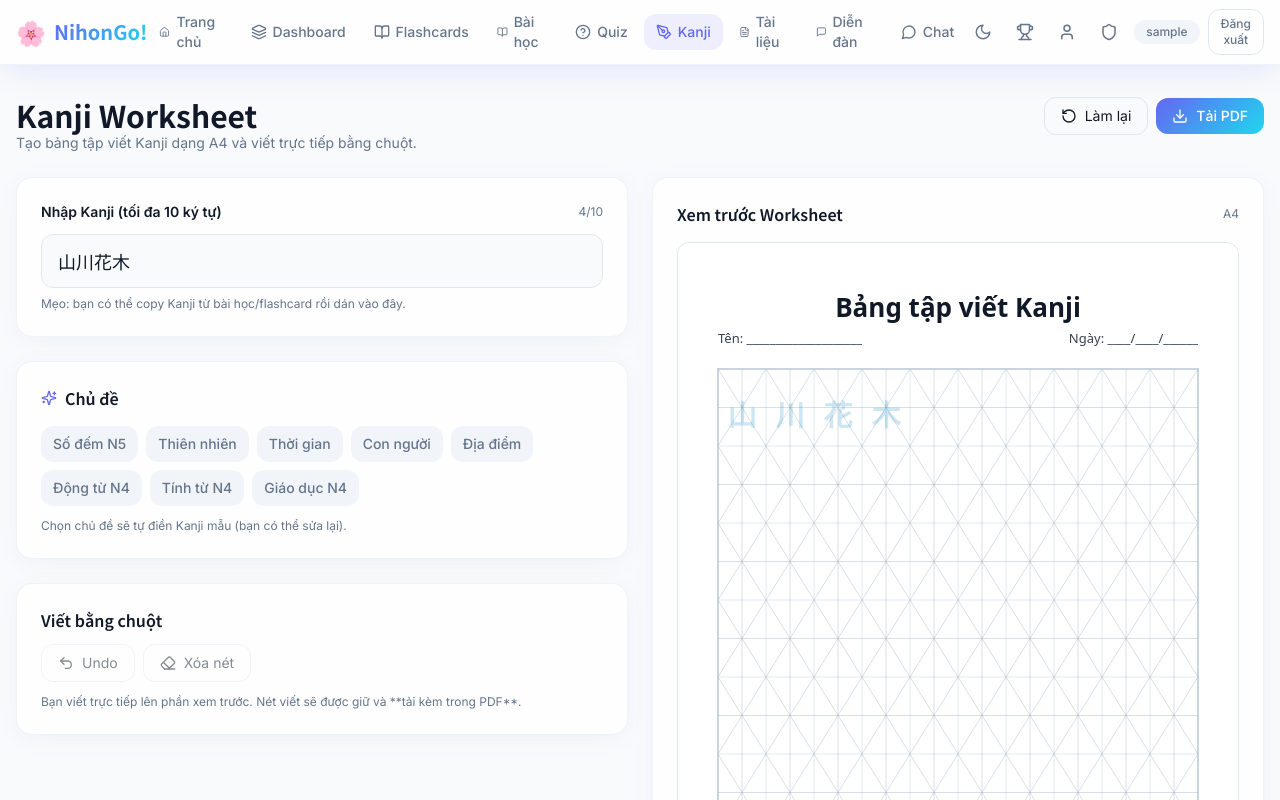
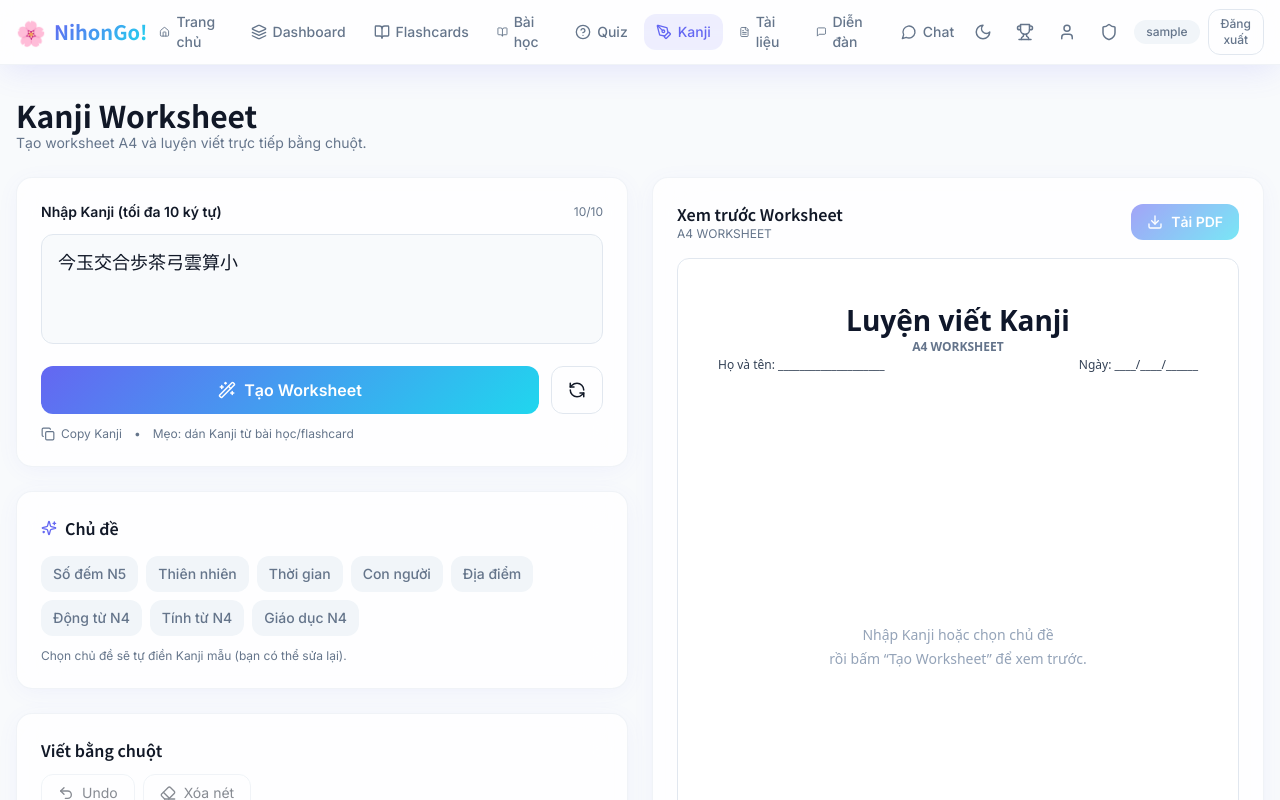
Before and after one commit to nguyendinhdat210920-lab/nihongo-quest, a React (Vite) app: page /kanji in a window 1280 px wide. Shown: the top 800 px of the page. Built offline with nearby package versions, Linux system fonts and the light colour scheme; sample sign-in values are in the browser's storage; the HTML template or start-up script is replaced by a standard one.

Commit message:
Update Kanji worksheet layout
Made-with: Cursor

```diff
--- a/src/pages/KanjiWorksheet.tsx
+++ b/src/pages/KanjiWorksheet.tsx
@@ -1,12 +1,13 @@
 import { useEffect, useMemo, useRef, useState } from "react";
 import { motion } from "framer-motion";
-import { Download, Eraser, RotateCcw, Sparkles, Undo2 } from "lucide-react";
+import { Copy, Download, Eraser, RefreshCcw, Sparkles, Undo2, Wand2 } from "lucide-react";
 import { jsPDF } from "jspdf";
 
 type Point = { x: number; y: number };
 type Stroke = { points: Point[] };
 
 const MAX_KANJI = 10;
+const MAX_ROWS = 10;
 
 const TOPICS: { id: string; label: string; kanji: string }[] = [
   { id: "n5-night", label: "Số đếm N5", kanji: "一二三四五六七八九十" },
@@ -48,7 +49,7 @@ function getCanvasPos(canvas: HTMLCanvasElement, e: PointerEvent) {
   };
 }
 
-function drawGrid(ctx: CanvasRenderingContext2D, w: number, h: number, cols: number, rows: number) {
+function drawWorksheetBase(ctx: CanvasRenderingContext2D, w: number, h: number) {
   ctx.save();
   ctx.clearRect(0, 0, w, h);
 
@@ -58,62 +59,62 @@ function drawGrid(ctx: CanvasRenderingContext2D, w: number, h: number, cols: num
 
   // margins
   const padding = 28;
-  const headerH = 86;
-  const gridX = padding;
-  const gridY = padding + headerH;
-  const gridW = w - padding * 2;
-  const gridH = h - gridY - padding;
+  // header
+  ctx.fillStyle = "#0F172A";
+  ctx.font = "700 28px system-ui, -apple-system, Segoe UI, Roboto, Arial";
+  ctx.textAlign = "center";
+  ctx.fillText("Luyện viết Kanji", w / 2, padding + 32);
 
-  // header
-  ctx.fillStyle = "#111827";
-  ctx.font = "700 26px system-ui, -apple-system, Segoe UI, Roboto, Arial";
-  ctx.textAlign = "center";
-  ctx.fillText("Bảng tập viết Kanji", w / 2, padding + 34);
-  ctx.font = "400 13px system-ui, -apple-system, Segoe UI, Roboto, Arial";
+  ctx.fillStyle = "#64748B";
+  ctx.font = "600 12px system-ui, -apple-system, Segoe UI, Roboto, Arial";
+  ctx.fillText("A4 WORKSHEET", w / 2, padding + 52);
+
+  ctx.fillStyle = "#334155";
+  ctx.font = "400 12px system-ui, -apple-system, Segoe UI, Roboto, Arial";
   ctx.textAlign = "left";
-  ctx.fillStyle = "#374151";
-  ctx.fillText("Tên: ____________________", padding, padding + 60);
+  ctx.fillText("Họ và tên: ____________________", padding, padding + 70);
   ctx.textAlign = "right";
-  ctx.fillText("Ngày: ____/____/______", w - padding, padding + 60);
+  ctx.fillText("Ngày: ____/____/______", w - padding, padding + 70);
 
-  // grid outer
+  ctx.restore();
+}
+
+function drawRowGrid(
+  ctx: CanvasRenderingContext2D,
+  x: number,
+  y: number,
+  w: number,
+  h: number,
+  cols: number
+) {
+  ctx.save();
+  // outer border
   ctx.strokeStyle = "#CBD5E1";
-  ctx.lineWidth = 2;
-  ctx.strokeRect(gridX, gridY, gridW, gridH);
+  ctx.lineWidth = 1.5;
+  ctx.strokeRect(x, y, w, h);
 
-  const cellW = gridW / cols;
-  const cellH = gridH / rows;
-
-  // grid lines
+  // vertical lines
   ctx.strokeStyle = "#E2E8F0";
   ctx.lineWidth = 1;
+  const cellW = w / cols;
   for (let c = 1; c < cols; c++) {
-    const x = gridX + c * cellW;
+    const xx = x + c * cellW;
     ctx.beginPath();
-    ctx.moveTo(x, gridY);
-    ctx.lineTo(x, gridY + gridH);
-    ctx.stroke();
-  }
-  for (let r = 1; r < rows; r++) {
-    const y = gridY + r * cellH;
-    ctx.beginPath();
-    ctx.moveTo(gridX, y);
-    ctx.lineTo(gridX + gridW, y);
+    ctx.moveTo(xx, y);
+    ctx.lineTo(xx, y + h);
     ctx.stroke();
   }
 
-  // diagonal + center guidelines in each cell
+  // guidelines in each cell (diagonal + cross)
   ctx.strokeStyle = "rgba(148, 163, 184, 0.35)";
-  for (let r = 0; r < rows; r++) {
   for (let c = 0; c < cols; c++) {
-      const x0 = gridX + c * cellW;
-      const y0 = gridY + r * cellH;
+    const x0 = x + c * cellW;
     const x1 = x0 + cellW;
-      const y1 = y0 + cellH;
+    const y0 = y;
+    const y1 = y + h;
     const xc = x0 + cellW / 2;
-      const yc = y0 + cellH / 2;
+    const yc = y0 + h / 2;
 
-      // diagonals
     ctx.beginPath();
     ctx.moveTo(x0, y0);
     ctx.lineTo(x1, y1);
@@ -122,8 +123,6 @@ function drawGrid(ctx: CanvasRenderingContext2D, w: number, h: number, cols: num
     ctx.moveTo(x1, y0);
     ctx.lineTo(x0, y1);
     ctx.stroke();
-
-      // center cross
     ctx.beginPath();
     ctx.moveTo(xc, y0);
     ctx.lineTo(xc, y1);
@@ -133,40 +132,59 @@ function drawGrid(ctx: CanvasRenderingContext2D, w: number, h: number, cols: num
     ctx.lineTo(x1, yc);
     ctx.stroke();
   }
-  }
-
   ctx.restore();
 }
 
-function drawFaintKanji(
-  ctx: CanvasRenderingContext2D,
-  glyphs: string[],
-  w: number,
-  h: number,
-  cols: number,
-  rows: number
-) {
+function drawWorksheetRows(ctx: CanvasRenderingContext2D, w: number, h: number, glyphs: string[]) {
   const padding = 28;
-  const headerH = 86;
-  const gridX = padding;
-  const gridY = padding + headerH;
-  const gridW = w - padding * 2;
-  const gridH = h - gridY - padding;
+  const topY = padding + 92;
+  const bottomPad = padding;
+  const usableH = Math.max(1, h - topY - bottomPad);
+
+  const rows = Math.min(glyphs.length, MAX_ROWS);
+  const rowGap = 12;
+  const labelW = Math.min(64, Math.max(52, w * 0.08));
+  const cols = 10;
+
+  const rowH = rows > 0 ? Math.min(68, Math.max(46, (usableH - rowGap * (rows - 1)) / rows)) : 60;
+  const gridW = w - padding * 2 - labelW;
   const cellW = gridW / cols;
-  const cellH = gridH / rows;
 
   ctx.save();
+  ctx.textAlign = "center";
+
+  // font sizes based on row height
+  const faintFont = Math.floor(Math.min(cellW, rowH) * 0.62);
+  const labelFont = Math.floor(rowH * 0.70);
+  const fontFamily = `"Yu Mincho","YuMincho","MS Mincho","Noto Serif JP",serif`;
+
+  for (let r = 0; r < rows; r++) {
+    const ch = glyphs[r];
+    const y = topY + r * (rowH + rowGap);
+    const labelX = padding + labelW / 2;
+    const gridX = padding + labelW;
+
+    // kanji label (left)
+    ctx.fillStyle = "#0F172A";
+    ctx.font = `700 ${labelFont}px ${fontFamily}`;
+    ctx.textBaseline = "middle";
+    ctx.fillText(ch, labelX, y + rowH / 2);
+
+    // grid row
+    drawRowGrid(ctx, gridX, y, gridW, rowH, cols);
+
+    // faint guide in first 6 cells
     ctx.fillStyle = "rgba(2, 132, 199, 0.20)";
-  ctx.textAlign = "center";
-  // A font that usually exists on Windows; fallback to system
-  ctx.font = `700 ${Math.floor(Math.min(cellW, cellH) * 0.62)}px "Yu Mincho","YuMincho","MS Mincho","Noto Serif JP",serif`;
+    ctx.font = `700 ${faintFont}px ${fontFamily}`;
+    for (let c = 0; c < cols; c++) {
+      const inGuide = c < 7; // like the screenshot: many guide boxes
+      if (!inGuide) continue;
+      const x = gridX + c * cellW + cellW / 2;
+      const yy = y + rowH / 2 + rowH * 0.20;
+      ctx.fillText(ch, x, yy);
+    }
+  }
 
-  for (let i = 0; i < glyphs.length && i < cols; i++) {
-    const ch = glyphs[i];
-    const x = gridX + i * cellW + cellW / 2;
-    const y = gridY + cellH / 2 + (cellH * 0.24);
-    ctx.fillText(ch, x, y);
-  }
   ctx.restore();
 }
 
@@ -190,19 +208,18 @@ function drawStrokes(ctx: CanvasRenderingContext2D, strokes: Stroke[]) {
 }
 
 export default function KanjiWorksheet() {
-  const [input, setInput] = useState("山川花木");
+  const [input, setInput] = useState("今玉交合歩茶弓雲算小");
   const [selectedTopic, setSelectedTopic] = useState<string | null>(null);
+  const [generated, setGenerated] = useState<string[]>([]);
   const [strokes, setStrokes] = useState<Stroke[]>([]);
   const [isDrawing, setIsDrawing] = useState(false);
 
   const canvasRef = useRef<HTMLCanvasElement | null>(null);
   const currentStroke = useRef<Stroke | null>(null);
 
-  const glyphs = useMemo(() => splitGlyphs(sanitizeKanjiInput(input)), [input]);
-  const count = glyphs.length;
-
-  const cols = 10;
-  const rows = 8;
+  const inputGlyphs = useMemo(() => splitGlyphs(sanitizeKanjiInput(input)), [input]);
+  const count = inputGlyphs.length;
+  const glyphs = generated.length ? generated : [];
 
   const redraw = () => {
     const canvas = canvasRef.current;
@@ -210,8 +227,18 @@ export default function KanjiWorksheet() {
     const ctx = canvas.getContext("2d");
     if (!ctx) return;
 
-    drawGrid(ctx, canvas.width, canvas.height, cols, rows);
-    drawFaintKanji(ctx, glyphs, canvas.width, canvas.height, cols, rows);
+    drawWorksheetBase(ctx, canvas.width, canvas.height);
+    if (glyphs.length === 0) {
+      ctx.save();
+      ctx.fillStyle = "#94A3B8";
+      ctx.font = "500 14px system-ui, -apple-system, Segoe UI, Roboto, Arial";
+      ctx.textAlign = "center";
+      ctx.fillText("Nhập Kanji hoặc chọn chủ đề", canvas.width / 2, canvas.height / 2 - 10);
+      ctx.fillText("rồi bấm “Tạo Worksheet” để xem trước.", canvas.width / 2, canvas.height / 2 + 14);
+      ctx.restore();
+    } else {
+      drawWorksheetRows(ctx, canvas.width, canvas.height, glyphs);
+    }
     drawStrokes(ctx, strokes);
   };
 
@@ -312,15 +339,31 @@ export default function KanjiWorksheet() {
     if (!t) return;
     setSelectedTopic(topicId);
     setInput(t.kanji.slice(0, MAX_KANJI));
-    setStrokes([]);
+    setGenerated([]);
   };
 
   const handleClear = () => setStrokes([]);
   const handleUndo = () => setStrokes((prev) => prev.slice(0, -1));
-  const handleReset = () => {
+  const handleResetAll = () => {
     setInput("");
     setSelectedTopic(null);
+    setGenerated([]);
     setStrokes([]);
+  };
+
+  const handleGenerate = () => {
+    setGenerated(inputGlyphs.slice(0, MAX_ROWS));
+    setStrokes([]);
+  };
+
+  const handleCopy = async () => {
+    const text = inputGlyphs.join("");
+    if (!text) return;
+    try {
+      await navigator.clipboard.writeText(text);
+    } catch {
+      // ignore
+    }
   };
 
   const exportPdf = () => {
@@ -343,27 +386,9 @@ export default function KanjiWorksheet() {
   return (
     <div className="min-h-screen bg-background">
       <div className="container mx-auto px-4 py-8">
-        <div className="flex items-start justify-between gap-4 mb-6">
-          <div>
+        <div className="mb-6">
           <h1 className="text-3xl font-bold font-jp">Kanji Worksheet</h1>
-            <p className="text-sm text-muted-foreground">Tạo bảng tập viết Kanji dạng A4 và viết trực tiếp bằng chuột.</p>
-          </div>
-          <div className="hidden md:flex items-center gap-2">
-            <button
-              onClick={handleReset}
-              className="inline-flex items-center gap-2 px-4 py-2 rounded-xl border hover:bg-muted text-sm"
-              type="button"
-            >
-              <RotateCcw size={16} /> Làm lại
-            </button>
-            <button
-              onClick={exportPdf}
-              className="inline-flex items-center gap-2 px-4 py-2 rounded-xl gradient-bg text-primary-foreground text-sm font-medium hover:opacity-90"
-              type="button"
-            >
-              <Download size={16} /> Tải PDF
-            </button>
-          </div>
+          <p className="text-sm text-muted-foreground">Tạo worksheet A4 và luyện viết trực tiếp bằng chuột.</p>
         </div>
 
         <div className="grid grid-cols-1 lg:grid-cols-2 gap-6">
@@ -374,7 +399,7 @@ export default function KanjiWorksheet() {
                 <label className="text-sm font-semibold">Nhập Kanji (tối đa {MAX_KANJI} ký tự)</label>
                 <span className="text-xs text-muted-foreground">{count}/{MAX_KANJI}</span>
               </div>
-              <input
+              <textarea
                 value={input}
                 onChange={(e) => {
                   const next = sanitizeKanjiInput(e.target.value);
@@ -382,11 +407,37 @@ export default function KanjiWorksheet() {
                   const g = splitGlyphs(next);
                   setInput(g.join(""));
                   setSelectedTopic(null);
+                  setGenerated([]);
                 }}
                 placeholder="Ví dụ: 山川花木"
-                className="w-full px-4 py-3 rounded-xl border border-input bg-background focus:ring-2 focus:ring-ring focus:outline-none font-jp text-lg"
+                rows={3}
+                className="w-full px-4 py-3 rounded-xl border border-input bg-background focus:ring-2 focus:ring-ring focus:outline-none font-jp text-lg resize-none"
               />
-              <p className="text-xs text-muted-foreground mt-2">Mẹo: bạn có thể copy Kanji từ bài học/flashcard rồi dán vào đây.</p>
+              <div className="mt-4 flex gap-3">
+                <button
+                  type="button"
+                  onClick={handleGenerate}
+                  disabled={inputGlyphs.length === 0}
+                  className="flex-1 inline-flex items-center justify-center gap-2 px-4 py-3 rounded-xl gradient-bg text-primary-foreground font-semibold disabled:opacity-60"
+                >
+                  <Wand2 size={18} /> Tạo Worksheet
+                </button>
+                <button
+                  type="button"
+                  onClick={handleResetAll}
+                  className="px-4 py-3 rounded-xl border hover:bg-muted text-sm"
+                  title="Làm lại"
+                >
+                  <RefreshCcw size={18} />
+                </button>
+              </div>
+              <div className="mt-3 flex items-center gap-3 text-xs text-muted-foreground">
+                <button type="button" onClick={handleCopy} className="inline-flex items-center gap-1.5 hover:text-foreground">
+                  <Copy size={14} /> Copy Kanji
+                </button>
+                <span>•</span>
+                <span>Mẹo: dán Kanji từ bài học/flashcard</span>
+              </div>
             </div>
 
             <div className="glass-card p-6 border rounded-2xl">
@@ -438,23 +489,6 @@ export default function KanjiWorksheet() {
                 Bạn viết trực tiếp lên phần xem trước. Nét viết sẽ được giữ và **tải kèm trong PDF**.
               </p>
             </div>
-
-            <div className="md:hidden flex gap-2">
-              <button
-                onClick={handleReset}
-                className="flex-1 inline-flex items-center justify-center gap-2 px-4 py-2 rounded-xl border hover:bg-muted text-sm"
-                type="button"
-              >
-                <RotateCcw size={16} /> Làm lại
-              </button>
-              <button
-                onClick={exportPdf}
-                className="flex-1 inline-flex items-center justify-center gap-2 px-4 py-2 rounded-xl gradient-bg text-primary-foreground text-sm font-medium hover:opacity-90"
-                type="button"
-              >
-                <Download size={16} /> Tải PDF
-              </button>
-            </div>
           </div>
 
           {/* Right: preview */}
@@ -464,8 +498,18 @@ export default function KanjiWorksheet() {
             className="glass-card p-6 border rounded-2xl"
           >
             <div className="flex items-center justify-between mb-4">
+              <div>
                 <h2 className="font-semibold">Xem trước Worksheet</h2>
-              <span className="text-xs text-muted-foreground">A4</span>
+                <p className="text-xs text-muted-foreground">A4 WORKSHEET</p>
+              </div>
+              <button
+                type="button"
+                onClick={exportPdf}
+                className="inline-flex items-center gap-2 px-4 py-2 rounded-xl gradient-bg text-primary-foreground text-sm font-semibold hover:opacity-90 disabled:opacity-60"
+                disabled={glyphs.length === 0}
+              >
+                <Download size={16} /> Tải PDF
+              </button>
             </div>
             <div className="rounded-xl border bg-white p-3 overflow-hidden">
               <canvas
@@ -474,9 +518,7 @@ export default function KanjiWorksheet() {
                 aria-label="Kanji worksheet canvas"
               />
             </div>
-            <p className="text-xs text-muted-foreground mt-3">
-              Nếu bạn muốn “mỗi Kanji 1 dòng nhiều ô” giống worksheet chuyên nghiệp hơn, mình sẽ nâng cấp layout tiếp.
-            </p>
+            <p className="text-xs text-muted-foreground mt-3">Bấm “Tạo Worksheet” để tạo hàng ô cho từng Kanji.</p>
           </motion.div>
         </div>
       </div>
```
Lines whose indentation alone changed are shown as unchanged.
